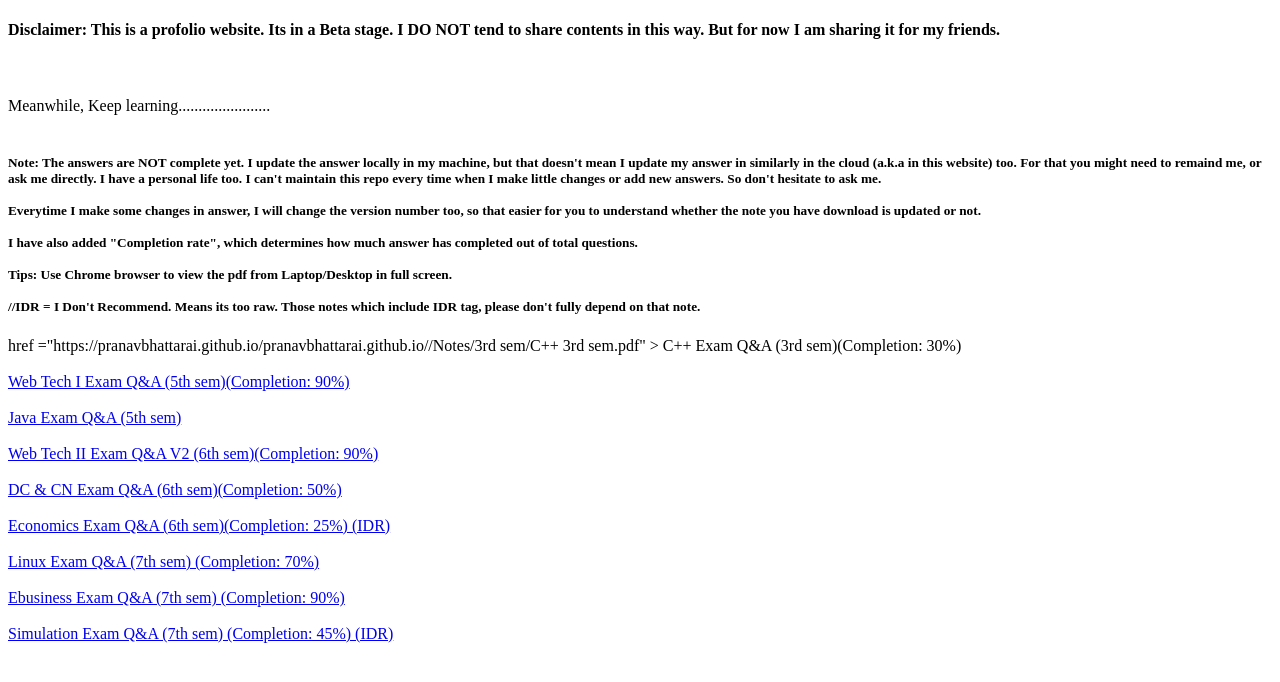
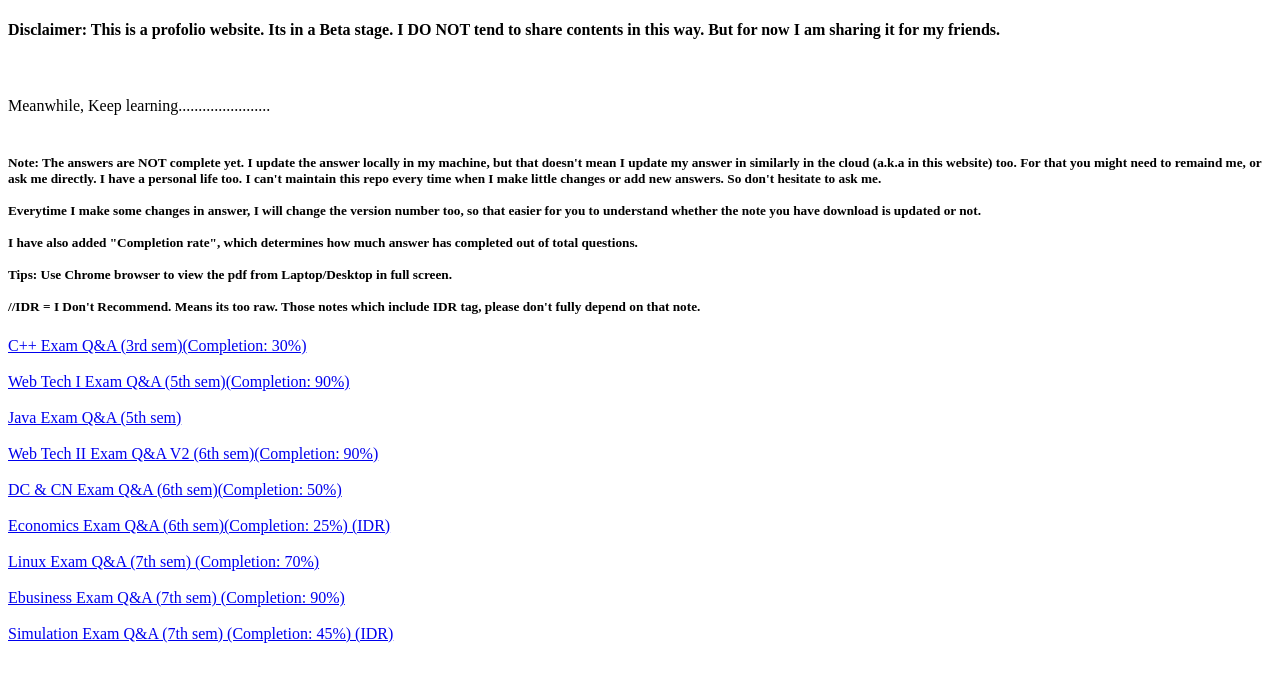
Before and after one commit to PranavBhattarai/Pranav.github.io, a plain HTML site: page index.html in a window 1280 px wide. Drawn offline with Linux system fonts and the light colour scheme.

Commit message:
improved c++ link

```diff
--- a/index.html
+++ b/index.html
@@ -27,7 +27,7 @@
 			//IDR = I Don't Recommend. Means its too raw. Those notes which include IDR tag, please don't fully depend on that note.
 
 		</h5>
-		href ="https://pranavbhattarai.github.io/pranavbhattarai.github.io//Notes/3rd sem/C++ 3rd sem.pdf" > C++ Exam Q&A (3rd sem)(Completion: 30%)</a><br><br>
+		<a href ="https://pranavbhattarai.github.io/pranavbhattarai.github.io//Notes/3rd sem/C++ 3rd sem.pdf" > C++ Exam Q&A (3rd sem)(Completion: 30%)</a><br><br>
 		<a href ="https://pranavbhattarai.github.io/pranavbhattarai.github.io//Notes/5th sem/Web Tech I 5th sem.pdf" > Web Tech I Exam Q&A (5th sem)(Completion: 90%)</a><br><br>
 		<a href ="https://pranavbhattarai.github.io/pranavbhattarai.github.io//Notes/5th sem/Java 5th sem.pdf" > Java Exam Q&A (5th sem) </a><br><br>
 		<a href ="https://pranavbhattarai.github.io/pranavbhattarai.github.io//Notes/6th sem/Web Tech II 6th sem.pdf" > Web Tech II Exam Q&A V2 (6th sem)(Completion: 90%)</a> <br><br>
```
